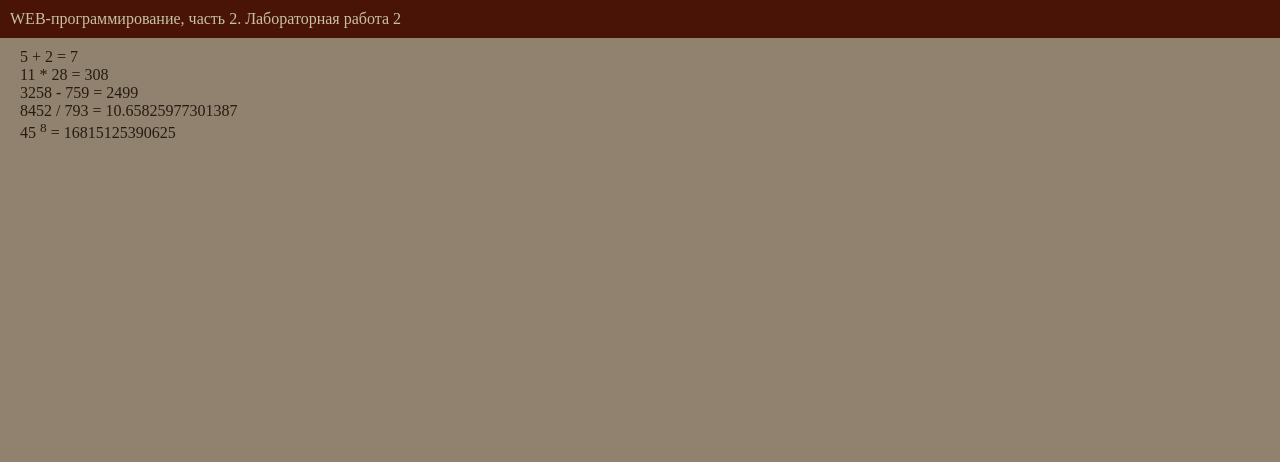
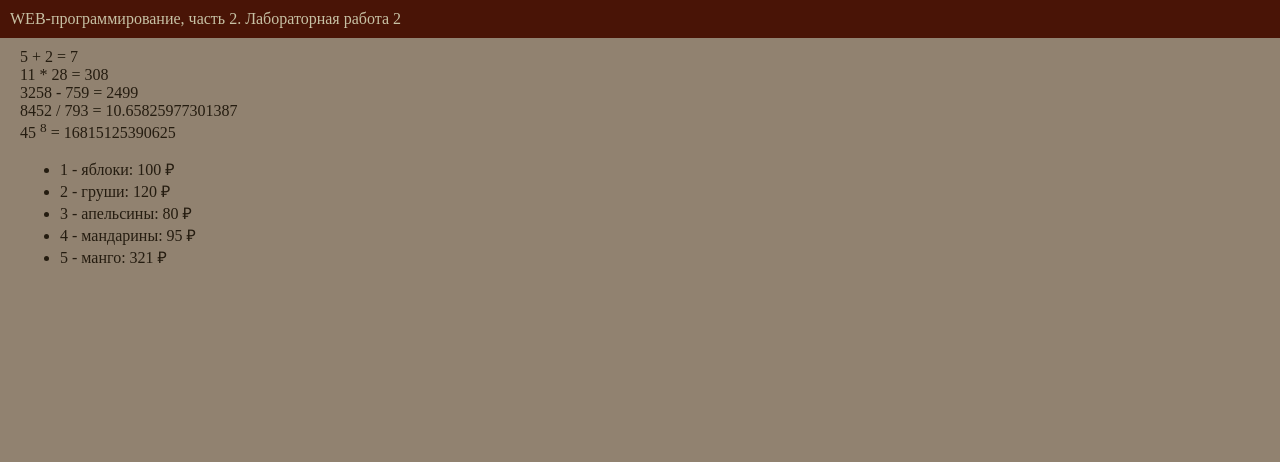
Before and after one commit to grufid/web-back-labs, a Flask app: page /lab2/example/ in a window 1280 px wide. Shown: the top 462 px of the page. Run offline with Flask 3, Linux system fonts and the light colour scheme.

Commit message:
Цикл в шаблоне

```diff
--- a/app.py
+++ b/app.py
@@ -405,10 +405,14 @@ def add_flower(name):
 
 @app.route('/lab2/example/')
 def example():
-    context = {
-    'name': "Даяна Шамшиева",
-    'number':  "2",
-    'group': "32",
-    'course': "3"
-    }
-    return render_template('example.html', **context)
+    name, number, group, course = 'Даяна Шамшиева', 2, 32, 3
+    fruits = [
+        {'name': 'яблоки', 'price': 100},
+        {'name': 'груши', 'price': 120},
+        {'name': 'апельсины', 'price': 80},
+        {'name': 'мандарины', 'price': 95},
+        {'name': 'манго', 'price': 321}
+    ]
+    return render_template('example.html',
+                           name=name, number=number, group=group,
+                           course=course, fruits=fruits)
--- a/templates/example.html
+++ b/templates/example.html
@@ -23,7 +23,11 @@
         3258 - 759 = {{ 3258 - 759 }}<br>
         8452 / 793 = {{ 8452 / 793 }}<br>
         45 <sup>8</sup> = {{ 45 ** 8 }}<br>
-
+        <ul>
+            {% for f in fruits %}
+            <li>{{ loop.index }} - {{ f.name }}: {{ f.price }} &#x20bd;</li>
+            {% endfor %}
+        </ul>
     </main>
     <footer>
         &copy;
```
